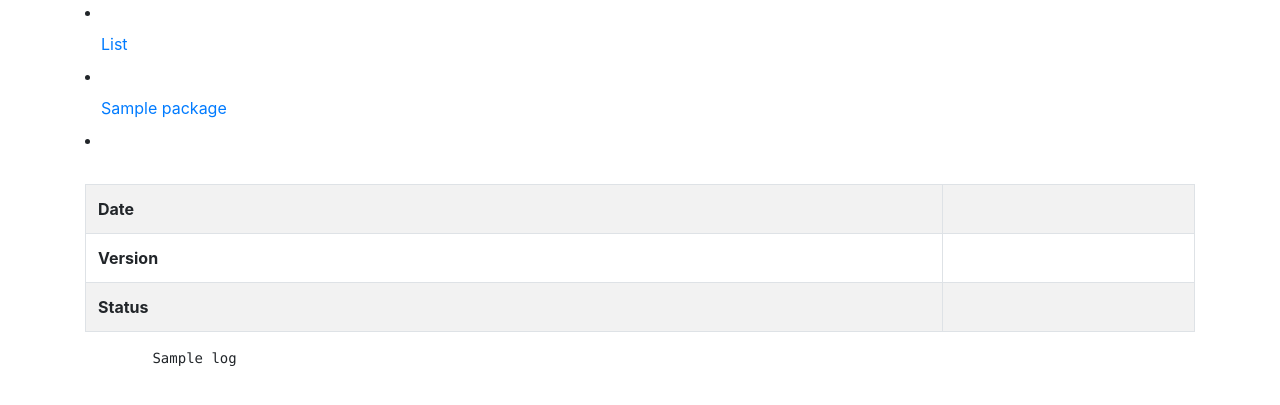
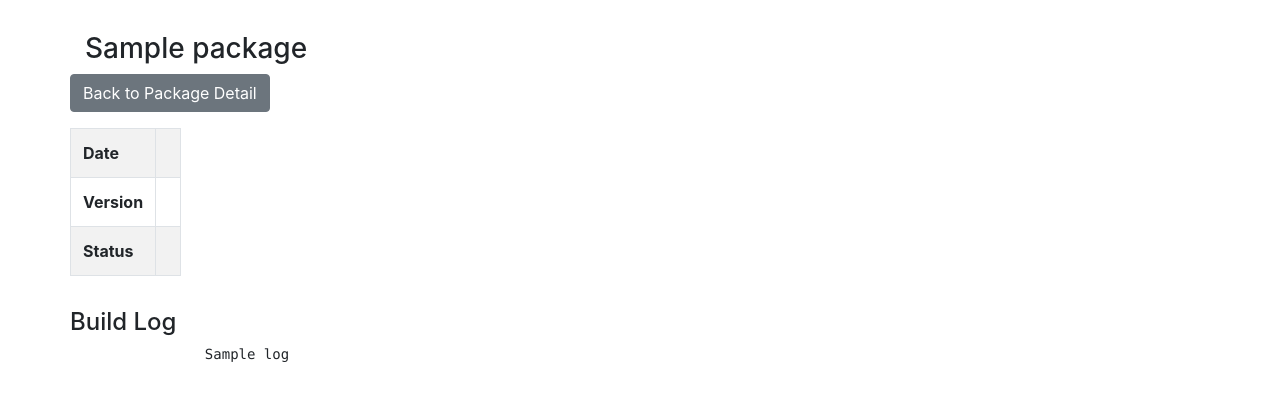
Before and after one commit to colajam93/aurpackager, a Django app: template templates/build_detail.html in a window 1280 px wide. Shown: the part 152-557 px from the top of the page. Run offline with Django 3.2, Linux system fonts and the light colour scheme; tables that the repository leaves empty hold one stand-in row (values such as "Sample post"); the template is opened without the code that fills it: values that come from a table or form of the project are taken from there, most other values are stand-ins (such as "Sample title", 1, 10 or a date in 2020); lists and menus that the app fills with data are empty; some libraries are stand-ins or nearby versions.

Commit message:
Update build detail view

```diff
--- a/templates/base.html
+++ b/templates/base.html
@@ -44,8 +44,8 @@
         }
 
         [class*="col-"] {
-            padding-top: 1rem;
-            padding-bottom: 1rem;
+            padding-top: 0rem;
+            padding-bottom: 0rem;
         }
 
         hr {
@@ -54,7 +54,7 @@
         }
 
     </style>
-    <title>{% block title %}Package Manager{% endblock %}</title>
+    <title>{% block title %}{% endblock %} - AUR Packager</title>
     {% block extrahead %}{% endblock %}
 </head>
 <body>
--- a/templates/build_detail.html
+++ b/templates/build_detail.html
@@ -1,24 +1,22 @@
 {% extends "base.html" %}
 
-{% block title %}Build Detail{% endblock title %}
+{% block title %}{{ package.name }} - Build Detail{% endblock title %}
 
 {% block content %}
-    <li class="nav-item">
-        <a class="nav-link" href="{% url 'manager:package_list' %}">List</a>
-    </li>
-    <li class="nav-item">
-        <a class="nav-link" href="{% url 'manager:package_detail' package_name=package.name %}">{{ package.name }}</a>
-    </li>
-    <li class="nav-item active">
-        <a class="nav-link" href="#">{{ build.number }}</a>
-    </li>
+    <h3>{{ package.name }}</h3>
+    <div class="row">
+        <div class="col-xs-12">
+            <a class="btn btn-secondary" href="{% url 'manager:package_detail' package_name=package.name %}">Back
+                to Package Detail</a>
             {% if is_success %}
-        <p>
-            <a href="{% url 'manager:build_download' package_name=package.name build_number=build.number %} "
-               class="btn btn-success">Download</a>
-        </p>
+                <a class="btn btn-success"
+                   href="{% url 'manager:build_download' package_name=package.name build_number=build.number %}"
+                   download>Download</a>
             {% endif %}
-    <p>
+        </div>
+    </div>
+    <div class="row">
+        <div class="col-xs-12">
             <table class="table table-striped table-bordered table-hover">
                 <tr>
                     <th>Date</th>
@@ -33,8 +31,14 @@
                     <td>{{ build.status }}</td>
                 </tr>
             </table>
-    </p>
+        </div>
+    </div>
+    <div class="row">
+        <div class="col-xs-12">
+            <h4>Build Log</h4>
             <pre class="bg-faded">
                 {{ log | safe }}
             </pre>
+        </div>
+    </div>
 {% endblock content %}
```
Lines whose indentation alone changed are shown as unchanged.
